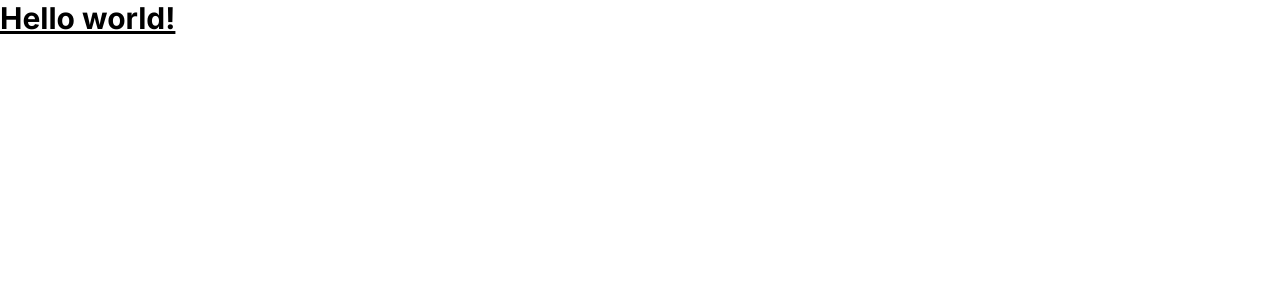
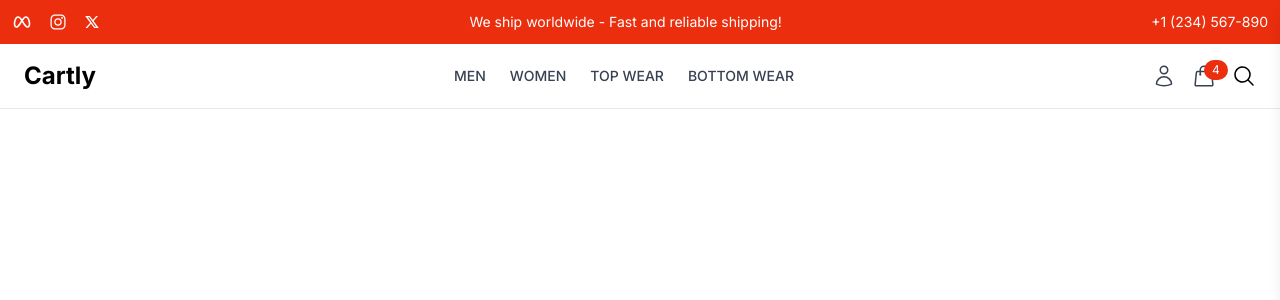
Before and after one commit to Razzak05/cartly, a React (Vite) app in the folder frontend/: page / in a window 1280 px wide. Shown: the top 300 px of the page. Built offline with nearby package versions, Linux system fonts and the light colour scheme.

Commit message:
added search and cart

```diff
--- a/frontend/src/App.jsx
+++ b/frontend/src/App.jsx
@@ -1,8 +1,14 @@
+import { BrowserRouter, Routes, Route } from "react-router-dom";
+import UserLayout from "./components/Layout/UserLayout";
+
 const App = () => {
   return (
-    <div>
-      <h1 className="text-3xl font-bold underline">Hello world!</h1>
-    </div>
+    <BrowserRouter>
+      <Routes>
+        <Route path="/" element={<UserLayout />}></Route>
+        <Route></Route>
+      </Routes>
+    </BrowserRouter>
   );
 };
 
--- /dev/null
+++ b/frontend/src/components/Common/Header.jsx
@@ -0,0 +1,16 @@
+import Topbar from "../Layout/Topbar";
+import Navbar from "./Navbar";
+
+const Header = () => {
+  return (
+    <header className="border-b border-b-gray-200">
+      {/* Topbar */}
+      <Topbar />
+      {/* Navbar */}
+      <Navbar />
+      {/* Cart Drawer */}
+    </header>
+  );
+};
+
+export default Header;
--- /dev/null
+++ b/frontend/src/components/Common/Navbar.jsx
@@ -0,0 +1,80 @@
+import { Link } from "react-router-dom";
+import {
+  HiOutlineUser,
+  HiOutlineShoppingBag,
+  HiBars3BottomRight,
+} from "react-icons/hi2";
+import SearchBar from "./SearchBar";
+import CartDrawer from "../Layout/CartDrawer";
+import { useState } from "react";
+const Navbar = () => {
+  const [drawerOpen, setDrawerOpen] = useState(false);
+  const toggleCartDrawer = () => {
+    setDrawerOpen(!drawerOpen);
+  };
+  return (
+    <>
+      <nav className="container mx-auto flex items-center justify-between py-4 px-6">
+        {/* Left - Logo */}
+        <div>
+          <Link to="/" className="text-2xl font-bold">
+            Cartly
+          </Link>
+        </div>
+        {/* Center - Navigation Links */}
+        <div className="hidden md:flex space-x-6">
+          <Link
+            to="#"
+            className="text-gray-700 hover:text-black text-sm font-medium uppercase"
+          >
+            Men
+          </Link>
+          <Link
+            to="#"
+            className="text-gray-700 hover:text-black text-sm font-medium uppercase"
+          >
+            Women
+          </Link>
+          <Link
+            to="#"
+            className="text-gray-700 hover:text-black text-sm font-medium uppercase"
+          >
+            Top Wear
+          </Link>
+          <Link
+            to="#"
+            className="text-gray-700 hover:text-black text-sm font-medium uppercase"
+          >
+            Bottom Wear
+          </Link>
+        </div>
+        {/* Right - Icons */}
+        <div className="flex items-center space-x-4">
+          <Link to="/profile" className="hover:text-black">
+            <HiOutlineUser className="h-6 w-6 text-gray-700" />
+          </Link>
+          <button
+            onClick={toggleCartDrawer}
+            className="relative hover:text-black"
+          >
+            <HiOutlineShoppingBag className="h-6 w-6 text-gray-700" />
+            <span className="absolute -top-1  bg-rabbit-red text-white text-xs rounded-full px-2 py-0.5">
+              4
+            </span>
+          </button>
+          {/* Search icon */}
+          <div>
+            <SearchBar />
+          </div>
+
+          <button className="md:hidden">
+            <HiBars3BottomRight className="h-6 w-6 text-gray-700" />
+          </button>
+        </div>
+      </nav>
+      <CartDrawer drawerOpen={drawerOpen} toggleCartDrawer={toggleCartDrawer} />
+    </>
+  );
+};
+
+export default Navbar;
--- /dev/null
+++ b/frontend/src/components/Common/SearchBar.jsx
@@ -0,0 +1,120 @@
+import { useState } from "react";
+import { HiMagnifyingGlass, HiMiniXMark } from "react-icons/hi2";
+
+const suggestions = [
+  "Jeans",
+  "T-Shirts",
+  "Shirts",
+  "Chinos",
+  "Polos",
+  "Kurti",
+  "Sweaters",
+  "Jackets",
+  "Shorts",
+  "Dresses",
+];
+
+const SearchBar = () => {
+  const [searchTerm, setSearchTerm] = useState("");
+  const [isOpen, setIsOpen] = useState(false);
+  const [filteredSuggestions, setFilteredSuggestions] = useState([]);
+
+  // Handle input changes (updates searchTerm only)
+  const handleInputChange = (e) => {
+    const value = e.target.value;
+    setSearchTerm(value);
+    handleSuggestion(value); // Trigger suggestion filtering after updating searchTerm
+  };
+
+  // Handle suggestion filtering (focuses only on suggestions)
+  const handleSuggestion = (value) => {
+    if (value.length > 0) {
+      setFilteredSuggestions(
+        suggestions.filter((item) =>
+          item.toLowerCase().startsWith(value.toLowerCase())
+        )
+      );
+    } else {
+      setFilteredSuggestions([]);
+    }
+  };
+
+  // Handle search toggle
+  const handleSearchToggle = () => {
+    setIsOpen(!isOpen);
+    setSearchTerm(""); // Clear input on close
+    setFilteredSuggestions([]); // Clear suggestions
+  };
+
+  // Handle suggestion selection
+  const handleSelect = (value) => {
+    setSearchTerm(value);
+    setFilteredSuggestions([]);
+  };
+
+  const handleSearch = (e) => {
+    e.preventDefault();
+    console.log("Search Term: ", setSearchTerm);
+    setIsOpen(false);
+  };
+
+  return (
+    <div
+      className={`flex items-center justify-center transition-all duration-300 ${
+        isOpen ? "absolute top-0 left-0 w-full bg-white h-24 z-50" : ""
+      }`}
+    >
+      {isOpen ? (
+        <form
+          onSubmit={handleSearch}
+          className="relative flex items-center justify-center w-full"
+        >
+          <div className="relative w-1/2">
+            <input
+              type="text"
+              placeholder="Search"
+              value={searchTerm}
+              onChange={handleInputChange} // Now uses the new function
+              className="bg-gray-100 px-4 py-2 pl-2 pr-12 rounded focus:outline-none w-full placeholder:text-gray-700"
+            />
+            {/* Search icon */}
+            <button
+              type="submit"
+              className="absolute right-2 top-1/2 transform -translate-y-1/2 text-gray-600 hover:text-gray-800"
+            >
+              <HiMagnifyingGlass className="h-6 w-6" />
+            </button>
+            {/* Suggestions dropdown */}
+            {filteredSuggestions.length > 0 && (
+              <ul className="absolute w-full bg-white border border-gray-300 rounded mt-1 shadow-md z-50">
+                {filteredSuggestions.map((item, index) => (
+                  <li
+                    key={index}
+                    className="p-2 cursor-pointer hover:bg-gray-200"
+                    onClick={() => handleSelect(item)}
+                  >
+                    {item}
+                  </li>
+                ))}
+              </ul>
+            )}
+          </div>
+          {/* Close button */}
+          <button
+            onClick={handleSearchToggle}
+            type="button"
+            className="absolute right-4 top-1/2 transform -translate-y-1/2 text-gray-600 hover:text-gray-800"
+          >
+            <HiMiniXMark className="h-6 w-6" />
+          </button>
+        </form>
+      ) : (
+        <button onClick={handleSearchToggle}>
+          <HiMagnifyingGlass className="h-6 w-6" />
+        </button>
+      )}
+    </div>
+  );
+};
+
+export default SearchBar;
--- /dev/null
+++ b/frontend/src/components/Layout/CartDrawer.jsx
@@ -0,0 +1,20 @@
+import { IoMdClose } from "react-icons/io";
+
+const CartDrawer = ({ drawerOpen, toggleCartDrawer }) => {
+  return (
+    <div
+      className={`fixed top-0 right-0 w-3/4 sm:w-1/2 md:w-1/4 h-full bg-white shadow-lg transofrm transition-transform duration-300 flex flex-col z-50 ${
+        drawerOpen ? "translate-x-0" : "translate-x-full"
+      }`}
+    >
+      {/* // close Button */}
+      <div className="flex justify-end p-4">
+        <button onClick={toggleCartDrawer}>
+          <IoMdClose className="h-6 w-6 text-gray-600" />
+        </button>
+      </div>
+    </div>
+  );
+};
+
+export default CartDrawer;
--- /dev/null
+++ b/frontend/src/components/Layout/Topbar.jsx
@@ -0,0 +1,33 @@
+import { TbBrandMeta } from "react-icons/tb";
+import { IoLogoInstagram } from "react-icons/io";
+import { RiTwitterXLine } from "react-icons/ri";
+
+const Topbar = () => {
+  return (
+    <div className="bg-rabbit-red text-white ">
+      <div className="container mx-auto flex justify-between items-center p-3">
+        <div className="hidden md:flex items-center space-x-4">
+          <a href="#" className="hover:text-gray-300">
+            <TbBrandMeta className="h-5 w-5" />
+          </a>
+          <a href="#" className="hover:text-gray-300">
+            <IoLogoInstagram className="h-5 w-5" />
+          </a>
+          <a href="#" className="hover:text-gray-300">
+            <RiTwitterXLine className="h-4 w-4" />
+          </a>
+        </div>
+        <div className="text-sm text-center flex-1">
+          <span>We ship worldwide - Fast and reliable shipping!</span>
+        </div>
+        <div className="text-sm hidden md:block">
+          <a href="tel:1234567890" className="hover:text-gray-300">
+            +1 (234) 567-890
+          </a>
+        </div>
+      </div>
+    </div>
+  );
+};
+
+export default Topbar;
--- /dev/null
+++ b/frontend/src/components/Layout/UserLayout.jsx
@@ -0,0 +1,14 @@
+import Header from "../Common/Header";
+
+const UserLayout = () => {
+  return (
+    <>
+      {/* Header */}
+      <Header />
+      {/* Main Content  */}
+      {/* Footer */}
+    </>
+  );
+};
+
+export default UserLayout;
--- a/frontend/tailwind.config.js
+++ b/frontend/tailwind.config.js
@@ -2,7 +2,11 @@
 export default {
   content: ["./index.html", "./src/**/*.{js,ts,jsx,tsx}"],
   theme: {
-    extend: {},
+    extend: {
+      colors: {
+        "rabbit-red": "#ea2e0e",
+      },
+    },
   },
   plugins: [],
 };
```
